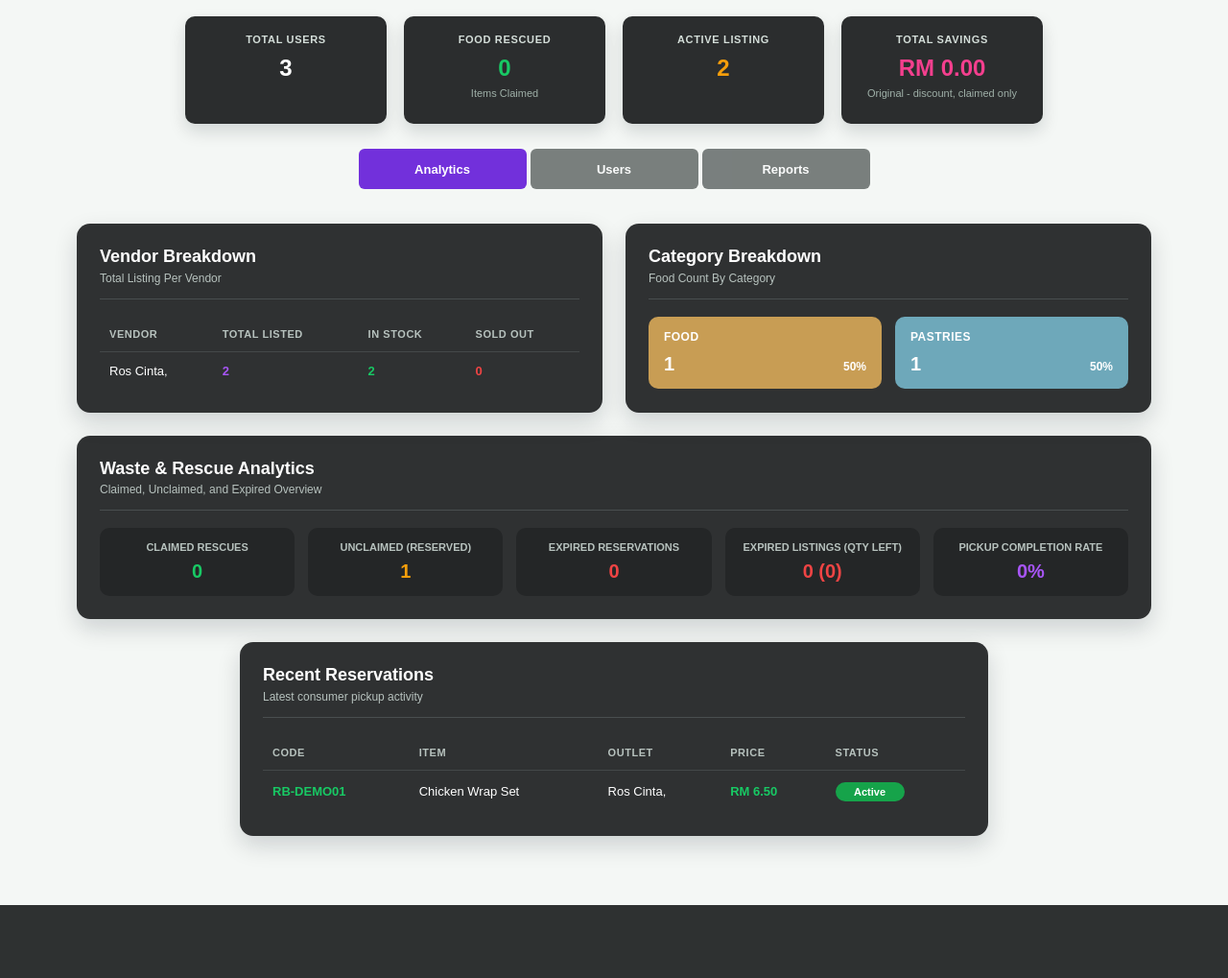
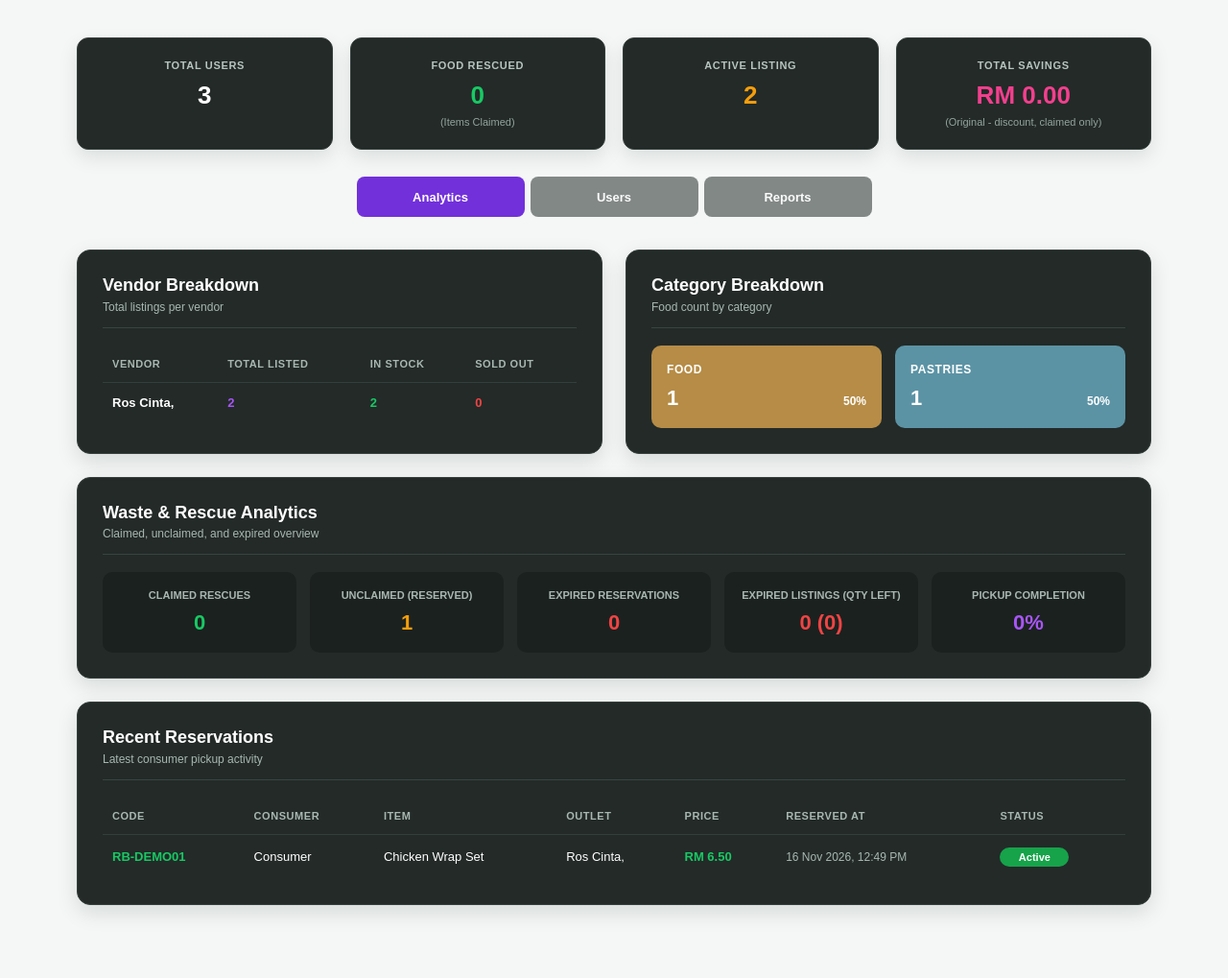
Before and after one commit to wanhakimirashidi-boop/RescueBite, a Laravel app: page /admin/dashboard in a window 1280 px wide. Shown: the part 245-1264 px from the top of the page at 96% size. Before the commit the page ends 1188 px from the top, so only its background shows below. Run offline with Laravel 12, Linux system fonts and the light colour scheme; a user stored in the database is signed in; data comes from the database, SQL or seed files in the repository.

Commit message:
fixed table pagination and enhanced UI

```diff
--- a/app/Http/Controllers/AdminController.php
+++ b/app/Http/Controllers/AdminController.php
@@ -9,7 +9,7 @@ use App\Models\VendorOutlet;
 
 class AdminController extends Controller
 {
-    // passes to admin/dashboard.blade
+    // Connected view: admin/dashboard.blade
     public function dashboard()
     {
         // variables from functions below
@@ -17,10 +17,7 @@ class AdminController extends Controller
         $vendorBreakdown = $this->getVendorBreakdown();
         $categoryBreakdown = $this->getCategoryBreakdown();
         $wasteAnalytics = $this->getWasteAnalytics();
-        $recentReservations = Reservation::with(['foodListing.vendorOutlet'])
-            ->orderByDesc('created_at')
-            ->limit(6)
-            ->get();
+        $recentReservations = $this->getRecentReservations();
 
         return view('admin.dashboard', [
             'summaryStatistics' => $summaryStatistics,
@@ -55,7 +52,7 @@ class AdminController extends Controller
         // calculate total SAVINGS from claimed reservations
         $totalSavings = 0;
 
-        // formula: $totalSavings = (original price - discounted price) for each claimed reservation
+        // Formula: $totalSavings = (original price - discounted price) for each claimed reservation
         foreach ($claimedReservations as $claimedReservation) {
             if ($claimedReservation->foodListing) {
                 $savingAmount = $claimedReservation->foodListing->original_price - $claimedReservation->foodListing->discounted_price;
@@ -77,15 +74,14 @@ class AdminController extends Controller
     // Summarizes how many listings each vendor outlet has created, how many are still in stock, and how many are sold out/ended
     private function getVendorBreakdown()
     {
-        // get all vendor outlets with their food listings
-        $vendorOutlets = VendorOutlet::with('foodListings')
+        // Separate pageName so paging Vendor Breakdown do not change Recent Reservations
+        $vendorBreakdown = VendorOutlet::with('foodListings')
             ->orderBy('outlet_name')
-            ->get();
-
-        $vendorBreakdown = [];
+            ->paginate(5, pageName: 'vendor_page')  //pageName = solution to not refresh entire table in single page
+            ->withQueryString();
 
         // Loop through each vendor outlet to calculate the total listings, in-stock listings, and sold-out listings
-        foreach ($vendorOutlets as $vendorOutlet) {
+        foreach ($vendorBreakdown as $vendorOutlet) {
             $totalListed = $vendorOutlet->foodListings->count();
             $inStockCount = 0;
 
@@ -102,12 +98,9 @@ class AdminController extends Controller
 
             $soldOutCount = $totalListed - $inStockCount;
 
-            $vendorBreakdown[] = [
-                'outletName' => $vendorOutlet->outlet_name,
-                'totalListed' => $totalListed,
-                'inStockCount' => $inStockCount,
-                'soldOutCount' => $soldOutCount,
-            ];
+            $vendorOutlet->total_listed = $totalListed;
+            $vendorOutlet->in_stock_count = $inStockCount;
+            $vendorOutlet->sold_out_count = $soldOutCount;
         }
 
         return $vendorBreakdown;
@@ -176,7 +169,17 @@ class AdminController extends Controller
         ];
     }
 
-    // assign food categories to CSS classes in admin-panel.css
+    // Gets recent reservations with consumer, food listing, and outlet details
+    private function getRecentReservations()
+    {
+        // Separate pageName so paging Recent Reservations does not change Vendor Breakdown
+        return Reservation::with(['consumer', 'foodListing.vendorOutlet'])
+            ->orderByDesc('created_at')
+            ->paginate(5, pageName: 'reservations_page')
+            ->withQueryString();
+    }
+
+    // Assign food categories to CSS classes in admin-panel.css
     private function getCategoryCardClass($categoryName)
     {
         $normalizedCategory = strtolower($categoryName);
--- a/public/css/admin-panel.css
+++ b/public/css/admin-panel.css
@@ -12,8 +12,9 @@
 .admin-navigation,
 .admin-actions,
 .admin-hero-inner,
-.admin-statistics,
-.admin-tabs {
+.admin-tabs,
+.admin-pagination-bar,
+.admin-pagination {
     display: flex;
     align-items: center;
 }
@@ -97,42 +105,41 @@
 
 .admin-hero-subtitle {
     margin: 0;
-    color: #a9c5b8;
+    color: #c9e2d1;
     font-size: 12px;
     font-weight: 700;
     letter-spacing: 0.08em;
 }
 
 .admin-overview {
-    padding: 36px 0 0;
+    padding: 40px 0 0;
 }
 
 .admin-tab-section {
-    padding: 0 0 72px;
+    padding: 0 0 76px;
 }
 
 .admin-statistics {
-    justify-content: center;
-    flex-wrap: wrap;
+    display: grid;
+    grid-template-columns: repeat(4, minmax(0, 1fr));
     gap: 18px;
-    margin-bottom: 26px;
+    margin-bottom: 28px;
 }
 
 .admin-statistic {
-    width: 210px;
-    min-height: 112px;
-    padding: 18px 16px;
-    border-radius: 10px;
-    background: #2b2d2e;
+    padding: 22px 18px;
+    border: 1px solid #353f3c;
+    border-radius: 12px;
+    background: #232a28;
     color: #ffffff;
     text-align: center;
-    box-shadow: 0 8px 18px rgba(6, 19, 30, 0.14);
+    box-shadow: 0 8px 20px rgba(6, 19, 30, 0.1);
 }
 
 .admin-statistic span {
     display: block;
     margin-bottom: 10px;
-    color: #d4ded9;
+    color: #b7c4bf;
     font-size: 11px;
     font-weight: 700;
     letter-spacing: 0.06em;
@@ -141,13 +148,13 @@
 
 .admin-statistic strong {
     display: block;
-    font-size: 24px;
+    font-size: 26px;
 }
 
 .admin-statistic small {
     display: block;
     margin-top: 6px;
-    color: #9fb0a8;
+    color: #93a39d;
     font-size: 11px;
 }
 
@@ -169,8 +176,8 @@
 
 .admin-tabs {
     justify-content: center;
-    gap: 4px;
-    margin-bottom: 36px;
+    gap: 6px;
+    margin-bottom: 34px;
 }
 
 .admin-tab {
@@ -180,11 +187,12 @@
     min-width: 175px;
     min-height: 42px;
     padding: 0 20px;
-    border-radius: 6px;
-    background: #29312f;
+    border-radius: 8px;
+    background: #262f2c;
     color: #ffffff;
     font-size: 13px;
     font-weight: 700;
+    transition: background 0.2s ease;
 }
 
 .admin-tab-active {
@@ -192,7 +200,7 @@
 }
 
 .admin-tab-disabled {
-    opacity: 0.6;
+    opacity: 0.55;
     cursor: not-allowed;
 }
 
@@ -201,20 +209,22 @@
     grid-template-columns: repeat(2, minmax(0, 1fr));
     gap: 24px;
     margin-bottom: 24px;
+    align-items: stretch;
 }
 
 .admin-card {
-    padding: 24px;
+    padding: 26px;
+    border: 1px solid #353f3c;
     border-radius: 14px;
-    background: #2f3132;
+    background: #232a28;
     color: #ffffff;
-    box-shadow: 0 10px 24px rgba(6, 19, 30, 0.16);
+    box-shadow: 0 8px 22px rgba(6, 19, 30, 0.12);
 }
 
 .admin-card-header {
     padding-bottom: 14px;
     margin-bottom: 18px;
-    border-bottom: 1px solid #494e4f;
+    border-bottom: 1px solid #394440;
 }
 
 .admin-card-header h2 {
@@ -224,7 +234,7 @@
 
 .admin-card-header p {
     margin: 0;
-    color: #b7c2be;
+    color: #a8b7b1;
     font-size: 12px;
 }
 
@@ -240,20 +250,29 @@
 
 .admin-table th,
 .admin-table td {
-    padding: 12px 10px;
-    border-bottom: 1px solid #444849;
+    padding: 13px 10px;
+    border-bottom: 1px solid #343e3b;
     text-align: left;
 }
 
 .admin-table th {
-    color: #b7c2be;
+    color: #a8b7b1;
     font-size: 11px;
     text-transform: uppercase;
     letter-spacing: 0.05em;
 }
 
+.admin-table tbody tr:hover {
+    background: rgba(255, 255, 255, 0.03);
+}
+
 .admin-table tbody tr:last-child td {
     border-bottom: 0;
+}
+
+.admin-cell-strong {
+    font-weight: 700;
+    color: #ffffff;
 }
 
 .admin-cell-purple {
@@ -276,9 +295,15 @@
     font-weight: 700;
 }
 
+.admin-cell-muted {
+    color: #a8b7b1;
+    font-size: 12px;
+    white-space: nowrap;
+}
+
 .admin-empty-cell,
 .admin-empty-note {
-    color: #b7c2be;
+    color: #a8b7b1;
     font-size: 13px;
 }
 
@@ -289,7 +314,7 @@
 }
 
 .admin-category-tile {
-    padding: 14px 16px;
+    padding: 18px 16px;
     border-radius: 10px;
     color: #ffffff;
 }
@@ -299,7 +324,7 @@
     margin-bottom: 10px;
     font-size: 12px;
     font-weight: 700;
-    letter-spacing: 0.04em;
+    letter-spacing: 0.05em;
 }
 
 .admin-category-numbers {
@@ -309,7 +334,7 @@
 }
 
 .admin-category-numbers strong {
-    font-size: 20px;
+    font-size: 22px;
 }
 
 .admin-category-numbers span {
@@ -318,23 +343,23 @@
 }
 
 .admin-category-tile-pastries {
-    background: #6ea8ba;
+    background: #5b93a5;
 }
 
 .admin-category-tile-food {
-    background: #c89d54;
+    background: #b68c46;
 }
 
 .admin-category-tile-snacks {
-    background: #9f6fb3;
+    background: #8c5ea0;
 }
 
 .admin-category-tile-drinks {
-    background: #4e9a78;
+    background: #428969;
 }
 
 .admin-category-tile-default {
-    background: #556468;
+    background: #4e5d61;
 }
 
 .admin-waste-card {
@@ -348,28 +373,23 @@
 }
 
 .admin-waste-metric {
-    padding: 14px;
+    padding: 18px 14px;
     border-radius: 10px;
-    background: #242627;
+    background: #1b211f;
     text-align: center;
 }
 
 .admin-waste-metric span {
     display: block;
-    margin-bottom: 8px;
-    color: #b7c2be;
+    margin-bottom: 10px;
+    color: #a8b7b1;
     font-size: 11px;
     font-weight: 700;
     text-transform: uppercase;
 }
 
 .admin-waste-metric strong {
-    font-size: 20px;
-}
-
-.admin-reservations-card {
-    max-width: 780px;
-    margin: 0 auto;
+    font-size: 22px;
 }
 
 .admin-status-badge {
--- a/resources/views/admin/dashboard.blade.php
+++ b/resources/views/admin/dashboard.blade.php
@@ -13,7 +13,7 @@
                 <section class="admin-card" aria-labelledby="vendor-breakdown-title">
                     <div class="admin-card-header">
                         <h2 id="vendor-breakdown-title">Vendor Breakdown</h2>
-                        <p>Total Listing Per Vendor</p>
+                        <p>Total listings per vendor</p>
                     </div>
 
                     <div class="admin-table-wrapper">
@@ -27,12 +27,12 @@
                                 </tr>
                             </thead>
                             <tbody>
-                                @forelse ($vendorBreakdown as $vendorRow)
+                                @forelse ($vendorBreakdown as $vendorOutlet)
                                     <tr>
-                                        <td>{{ $vendorRow['outletName'] }}</td>
-                                        <td class="admin-cell-purple">{{ $vendorRow['totalListed'] }}</td>
-                                        <td class="admin-cell-green">{{ $vendorRow['inStockCount'] }}</td>
-                                        <td class="admin-cell-red">{{ $vendorRow['soldOutCount'] }}</td>
+                                        <td class="admin-cell-strong">{{ $vendorOutlet->outlet_name }}</td>
+                                        <td class="admin-cell-purple">{{ $vendorOutlet->total_listed }}</td>
+                                        <td class="admin-cell-green">{{ $vendorOutlet->in_stock_count }}</td>
+                                        <td class="admin-cell-red">{{ $vendorOutlet->sold_out_count }}</td>
                                     </tr>
                                 @empty
                                     <tr>
@@ -42,12 +42,14 @@
                             </tbody>
                         </table>
                     </div>
+
+                    @include('admin.partials.pagination', ['records' => $vendorBreakdown, 'paginationLabel' => 'Vendor breakdown pages'])
                 </section>
 
                 <section class="admin-card" aria-labelledby="category-breakdown-title">
                     <div class="admin-card-header">
                         <h2 id="category-breakdown-title">Category Breakdown</h2>
-                        <p>Food Count By Category</p>
+                        <p>Food count by category</p>
                     </div>
 
                     <div class="admin-category-grid">
@@ -69,7 +71,7 @@
             <section class="admin-card admin-waste-card" aria-labelledby="waste-analytics-title">
                 <div class="admin-card-header">
                     <h2 id="waste-analytics-title">Waste &amp; Rescue Analytics</h2>
-                    <p>Claimed, Unclaimed, and Expired Overview</p>
+                    <p>Claimed, unclaimed, and expired overview</p>
                 </div>
 
                 <div class="admin-waste-grid">
@@ -90,13 +92,13 @@
                         <strong class="admin-cell-red">{{ $wasteAnalytics['expiredListingCount'] }} ({{ $wasteAnalytics['expiredQuantityLeft'] }})</strong>
                     </article>
                     <article class="admin-waste-metric">
-                        <span>Pickup Completion Rate</span>
+                        <span>Pickup Completion</span>
                         <strong class="admin-cell-purple">{{ $wasteAnalytics['rescueRate'] }}%</strong>
                     </article>
                 </div>
             </section>
 
-            <section class="admin-card admin-reservations-card" aria-labelledby="recent-reservations-title">
+            <section class="admin-card" aria-labelledby="recent-reservations-title">
                 <div class="admin-card-header">
                     <h2 id="recent-reservations-title">Recent Reservations</h2>
                     <p>Latest consumer pickup activity</p>
@@ -107,9 +109,11 @@
                         <thead>
                             <tr>
                                 <th>Code</th>
+                                <th>Consumer</th>
                                 <th>Item</th>
                                 <th>Outlet</th>
                                 <th>Price</th>
+                                <th>Reserved At</th>
                                 <th>Status</th>
                             </tr>
                         </thead>
@@ -117,6 +121,13 @@
                             @forelse ($recentReservations as $reservation)
                                 <tr>
                                     <td class="admin-cell-green">{{ $reservation->verify_code }}</td>
+                                    <td>
+                                        @if ($reservation->consumer)
+                                            {{ $reservation->consumer->name }}
+                                        @else
+                                            Unknown user
+                                        @endif
+                                    </td>
                                     <td>
                                         @if ($reservation->foodListing)
                                             {{ $reservation->foodListing->item_name }}
@@ -138,6 +149,7 @@
                                             -
                                         @endif
                                     </td>
+                                    <td class="admin-cell-muted">{{ $reservation->created_at->format('d M Y, g:i A') }}</td>
                                     <td>
                                         @if ($reservation->status === 'claimed')
                                             <span class="admin-status-badge admin-status-claimed">Claimed</span>
@@ -150,12 +162,14 @@
                                 </tr>
                             @empty
                                 <tr>
-                                    <td colspan="5" class="admin-empty-cell">No reservations recorded yet.</td>
+                                    <td colspan="7" class="admin-empty-cell">No reservations recorded yet.</td>
                                 </tr>
                             @endforelse
                         </tbody>
                     </table>
                 </div>
+
+                @include('admin.partials.pagination', ['records' => $recentReservations, 'paginationLabel' => 'Recent reservations pages'])
             </section>
         </div>
     </section>
--- a/resources/views/admin/partials/panel-overview.blade.php
+++ b/resources/views/admin/partials/panel-overview.blade.php
@@ -20,7 +20,7 @@
             <article class="admin-statistic">
                 <span>Food Rescued</span>
                 <strong class="admin-statistic-green">{{ $summaryStatistics['foodRescuedCount'] }}</strong>
-                <small>Items Claimed</small>
+                <small>(Items Claimed)</small>
             </article>
             <article class="admin-statistic">
                 <span>Active Listing</span>
@@ -29,7 +29,7 @@
             <article class="admin-statistic">
                 <span>Total Savings</span>
                 <strong class="admin-statistic-pink">RM {{ number_format($summaryStatistics['totalSavings'], 2) }}</strong>
-                <small>Original - discount, claimed only</small>
+                <small>(Original - discount, claimed only)</small>
             </article>
         </div>
 
```
Also changed, not shown: other parts of public/css/admin-panel.css (+76 -9 lines), resources/views/admin/partials/pagination.blade.php (added, +31 -0 lines).
